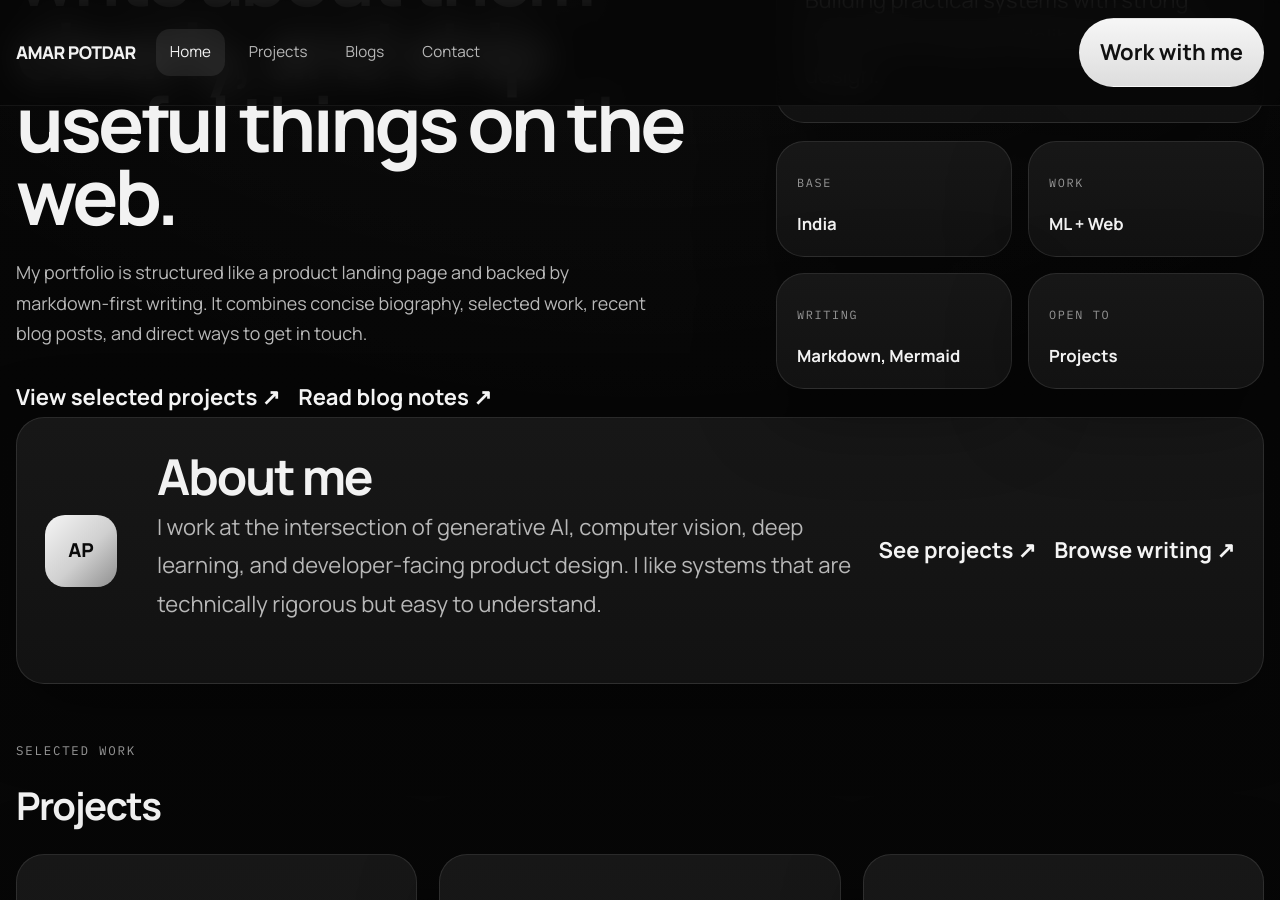
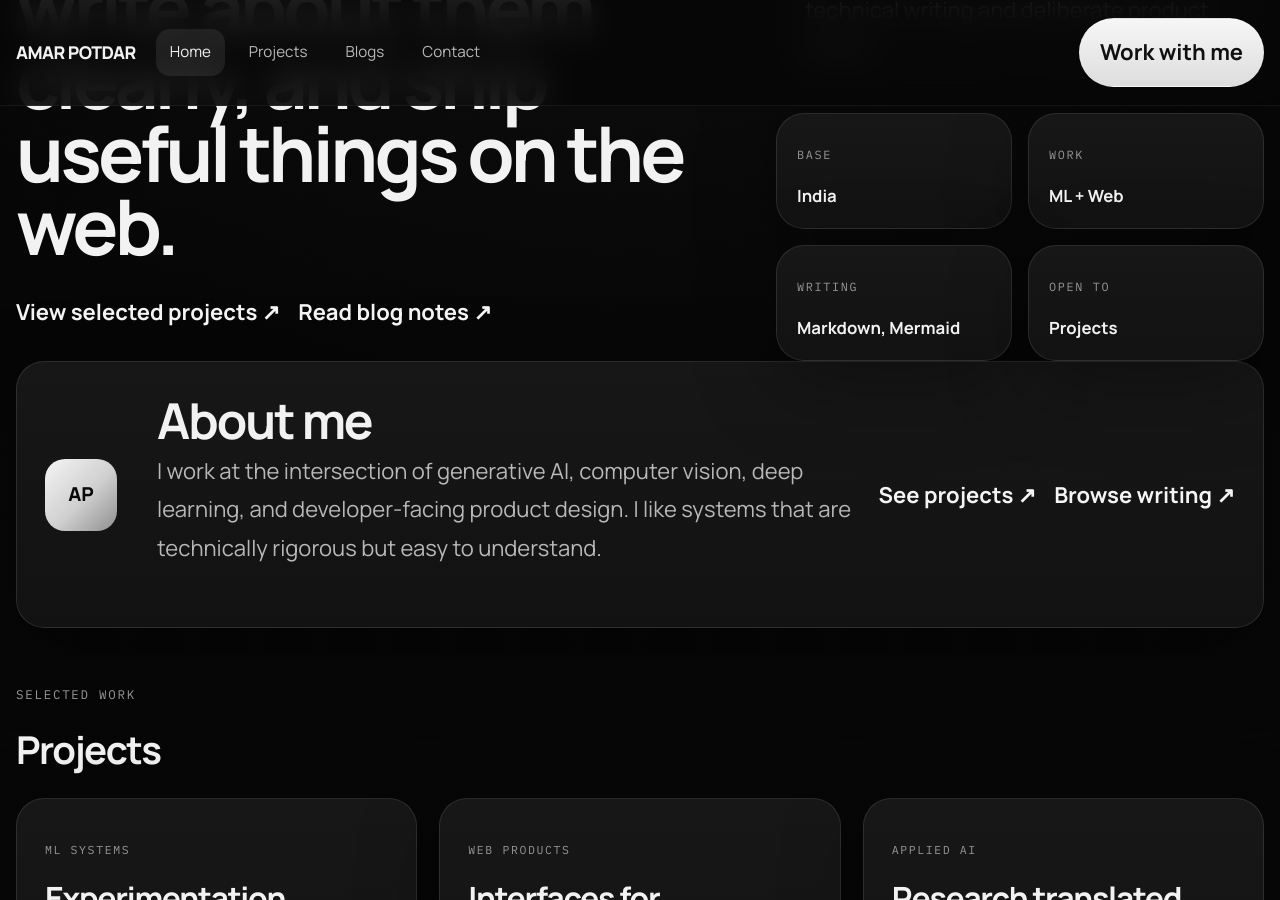
Before and after one commit to MeAmarP/meamarp.github.io, a Jekyll site: the page built from index.html, in a window 1280 px wide and 900 px high, scrolled down 456 px. Built offline with Jekyll 4.4.1, drawn with Linux system fonts in a browser that asks for light colours; nearby versions of some CDN libraries; the list of posts is cut into pages by our own code.

Commit message:
fix: remove redundant hero text from homepage

```diff
--- a/index.html
+++ b/index.html
@@ -10,11 +10,7 @@ title: Home
 				I build machine learning systems, write about them clearly, and ship
 				useful things on the web.
 			</h1>
-			<p class="hero-text">
-				My portfolio is structured like a product landing page and backed by
-				markdown-first writing. It combines concise biography, selected work,
-				recent blog posts, and direct ways to get in touch.
-			</p>
+
 			<div class="hero-actions">
 				<a class="primary-link" href="#projects">View selected projects</a>
 				<a class="secondary-link" href="#blogs">Read blog notes</a>
```
Also changed, not shown: 2 other files.
